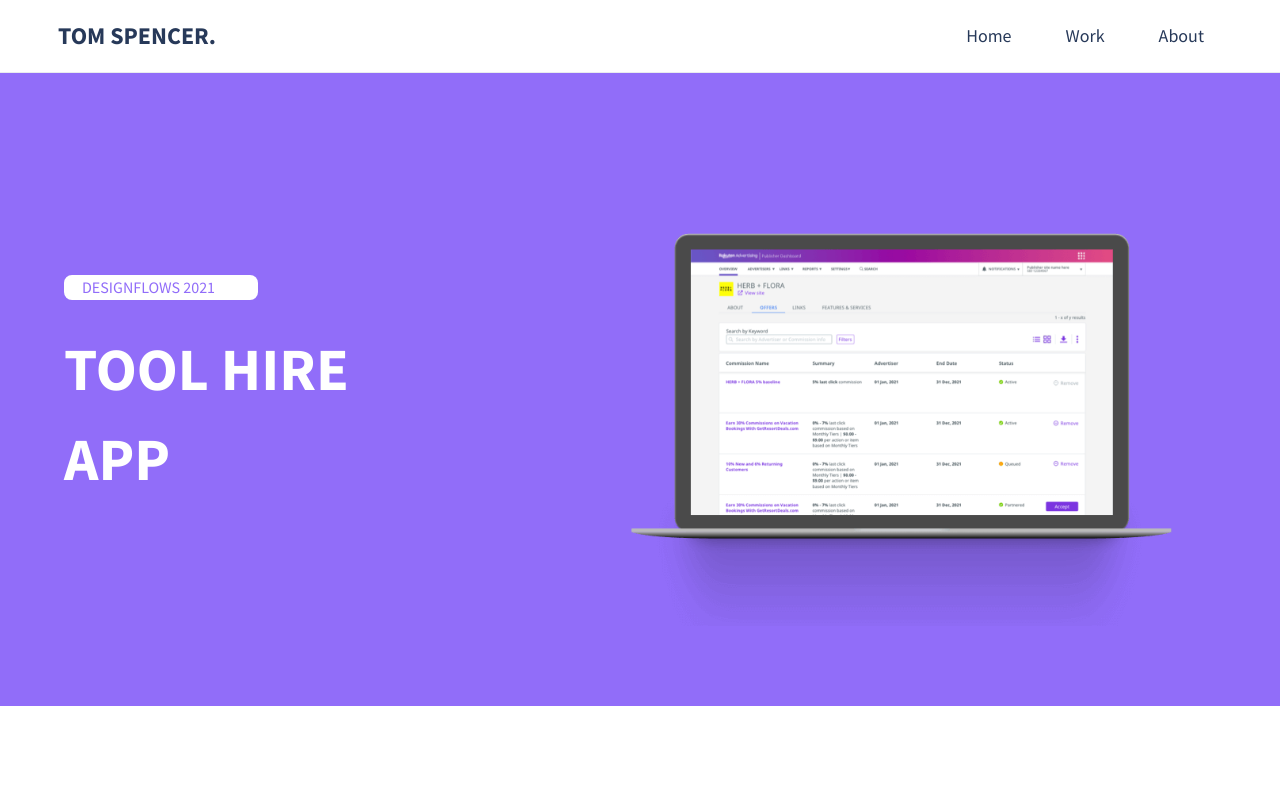
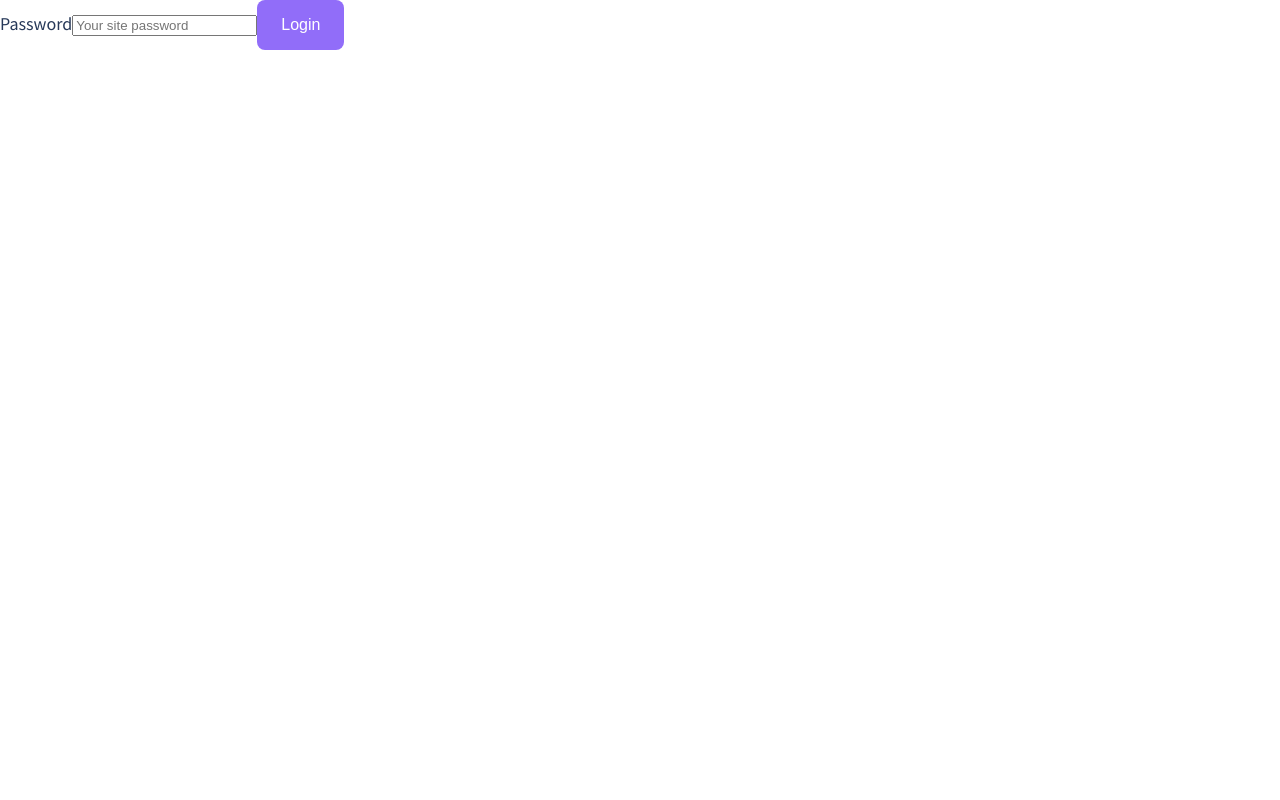
Before and after one commit to tomatronic/portfolio, a Next.js app: page /work/designflows in a window 1280 px wide. Shown: the top 800 px of the page. Built offline with nearby package versions, Linux system fonts and the light colour scheme.

Commit message:
Mon - password attempt

```diff
--- /dev/null
+++ b/components/login.js
@@ -0,0 +1,40 @@
+import { useState } from 'react';
+import Cookies from 'universal-cookie';
+import consts from 'consts';
+
+const Login = ({ redirectPath }) => {
+  const [password, setPassword] = useState('');
+
+  return (
+    <div className="w-1/3 max-w-sm mx-auto">
+      <form>
+        <label className="block">
+          <span className="text-gray-700">Password</span>
+          <input
+            type="text"
+            className="form-input mt-1 block w-full bg-gray-50"
+            placeholder="Your site password"
+            value={password}
+            onChange={(e) => setPassword(e.target.value)}
+          ></input>
+        </label>
+        <button
+          type="submit"
+          className="mt-3 bg-green-400 text-white p-2 font-bold rounded hover:bg-green-600"
+          onClick={(e) => {
+            e.preventDefault();
+            const cookies = new Cookies();
+            cookies.set(consts.SiteReadCookie, password, {
+              path: '/',
+            });
+            window.location.href = redirectPath ?? '/';
+          }}
+        >
+          Login
+        </button>
+      </form>
+    </div>
+  );
+};
+
+export default Login;
--- /dev/null
+++ b/consts.js
@@ -0,0 +1,3 @@
+export default {
+    SiteReadCookie: 'src',
+  };
--- a/pages/_app.js
+++ b/pages/_app.js
@@ -1,9 +1,25 @@
+import App from "next/app"
+import Head from "next/head"
 import "../styles.css"
+import Cookies from "universal-cookie"
+import consts from "../consts"
 
 // This default export is required in a new `pages/_app.js` file.
 function MyApp({ Component, pageProps }) {
   return <Component {...pageProps} />
 }
 
+MyApp.getInitialProps = async (appContext) => {
+  const appProps = await App.getInitialProps(appContext);
+
+  const cookies = new Cookies(appContext.ctx.req.headers.cookie);
+  const password = cookies.get(consts.SiteReadCookie) ?? '';
+
+  if (password === 'letmein') {
+    appProps.pageProps.hasReadPermission = true;
+  }
+
+  return { ...appProps };
+};
 
 export default MyApp;
--- a/pages/work/designflows.js
+++ b/pages/work/designflows.js
@@ -2,8 +2,17 @@
 import styles from "./css/caseStudy.module.css"
 import Image from "next/image"
 import Footer from "../../components/footer"
+import { useRouter } from "next/router"
+import Login from "../../components/login"
 
-function caseStudy() {
+
+export default function caseStudy({ hasReadPermission }) {
+    const router = useRouter();
+
+    if (!hasReadPermission) {
+      return <Login redirectPath={router.asPath} />;
+    }
+
     return (
         <>
             <NavBar />
@@ -183,7 +192,5 @@
             </div>
             <Footer />
         </>
-    )
+    );
 }
-
-export default caseStudy
```
